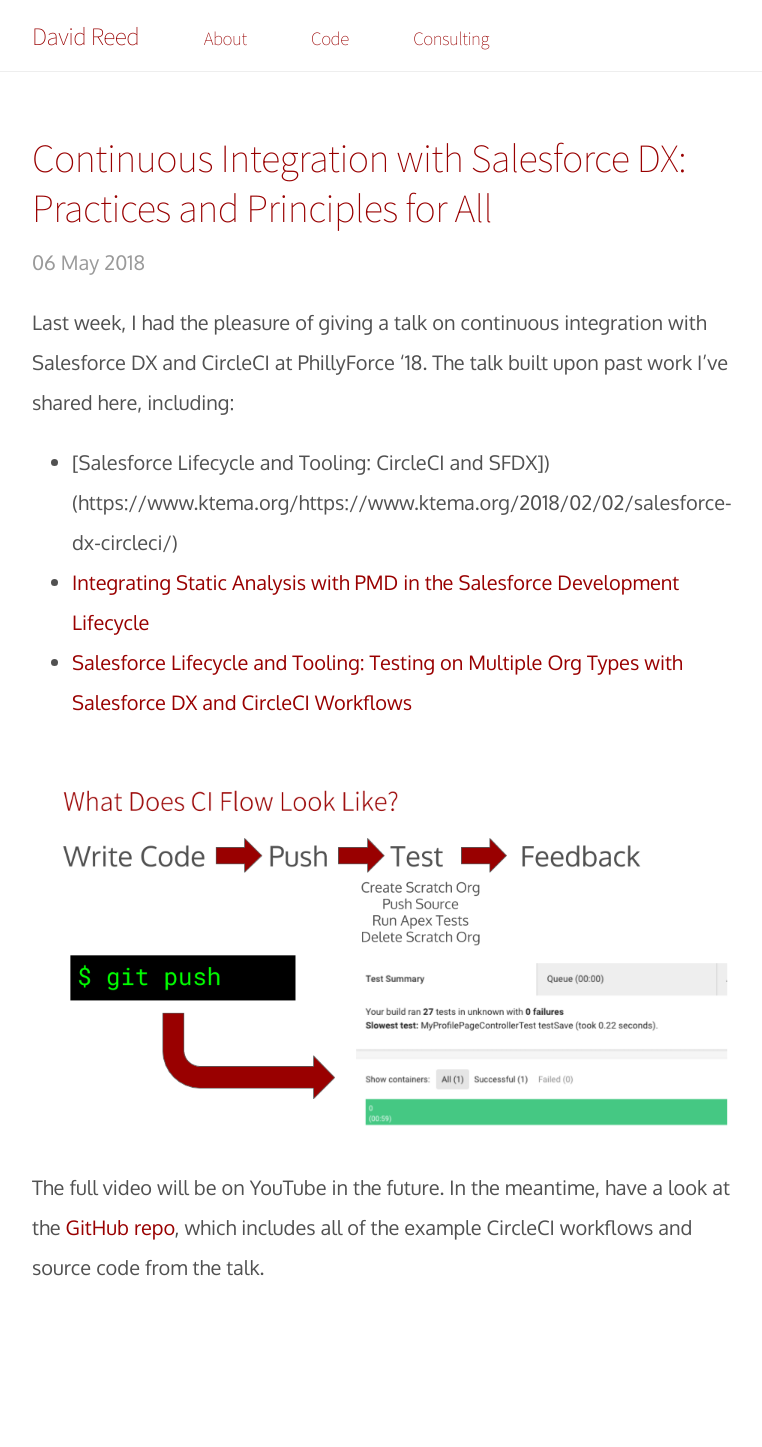
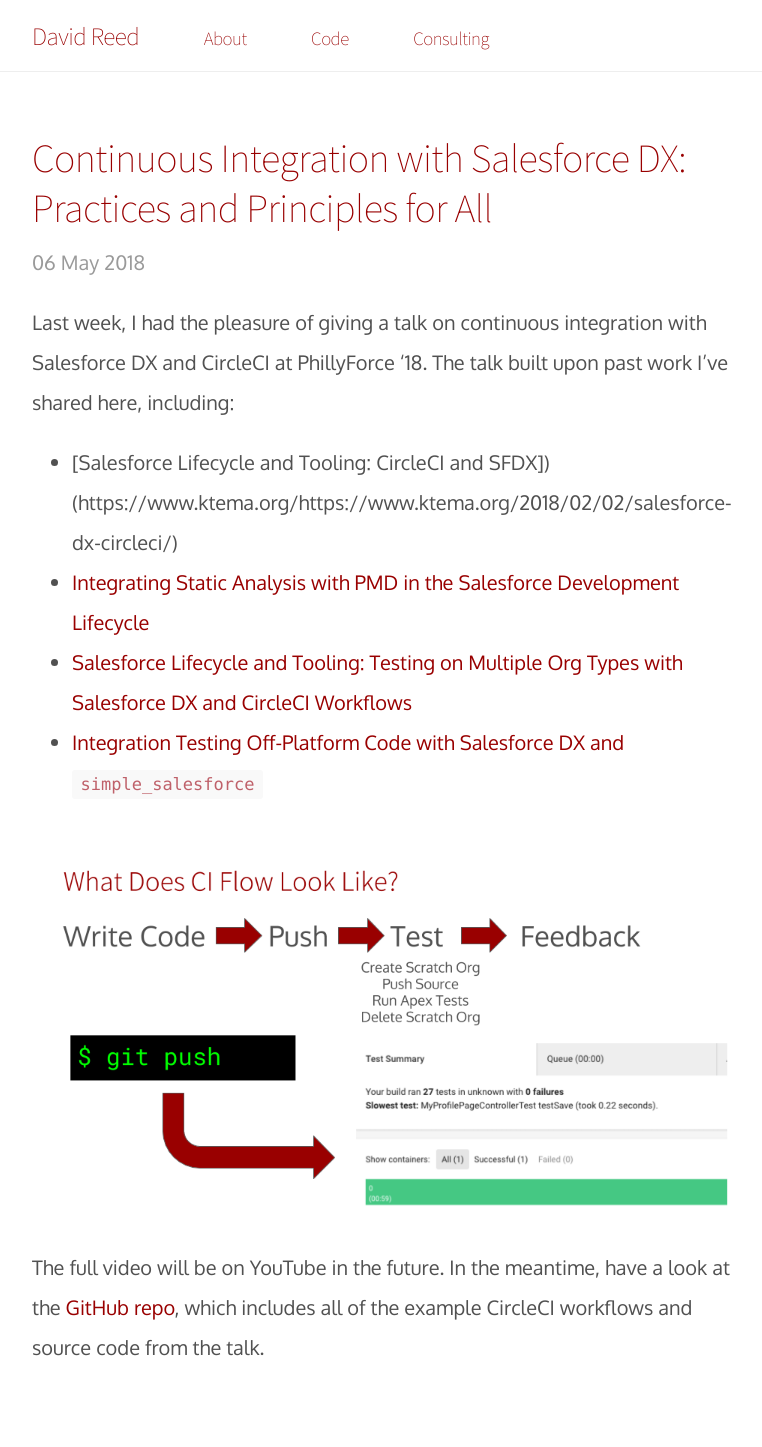
Before and after one commit to davidmreed/davidmreed.github.io, a Jekyll site: the page built from _posts/2018-05-06-phillyforce-talk.md, in a window 1280 px wide. Shown: the whole page, without its empty margins (248-1010 px from the left). Built offline with Jekyll 4.4.1, drawn with Linux system fonts in a browser that asks for light colours; some web fonts are replaced; before the commit the page ends 1367 px from its top, so only the background shows below that.

Commit message:
merge, add link

```diff
--- a/_posts/2018-05-06-phillyforce-talk.md
+++ b/_posts/2018-05-06-phillyforce-talk.md
@@ -8,6 +8,7 @@
  - [Salesforce Lifecycle and Tooling: CircleCI and SFDX])({{ site.baseurl }}{% post_url 2018-02-02-salesforce-dx-circleci %})
  - [Integrating Static Analysis with PMD in the Salesforce Development Lifecycle]({{ site.baseurl }}{% post_url 2018-02-08-static-analysis-pmd-salesforce %})
  - [Salesforce Lifecycle and Tooling: Testing on Multiple Org Types with Salesforce DX and CircleCI Workflows]({{ site.baseurl }}{% post_url 2018-03-17-circleci-sfdx-multiple-org-shapes %})
+ - [Integration Testing Off-Platform Code with Salesforce DX and `simple_salesforce`]({{ site.baseurl }}{% post_url 2018-03-27-integration-testing-salesforce-dx-simple-salesforce %})
 
  ![Slide Screenshot]({{ site.baseurl }}/public/ci-talk/ci-sfdx-circle.png)
 
```
